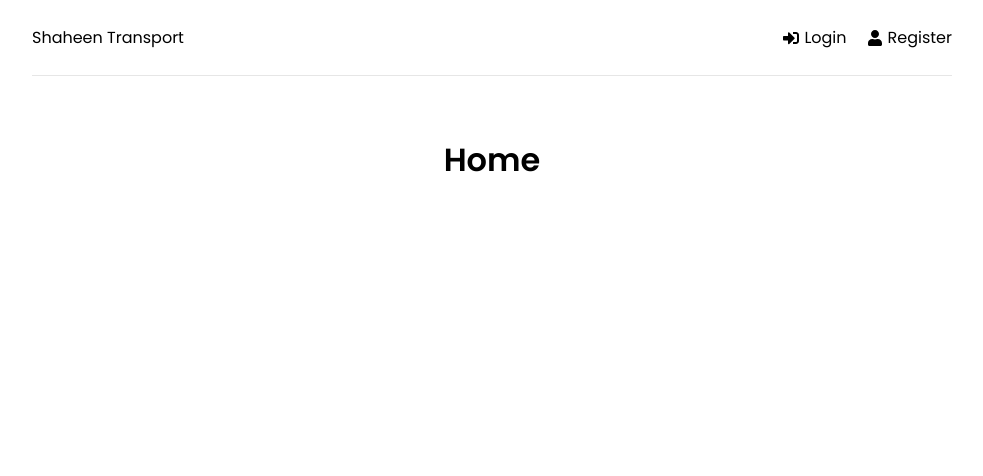
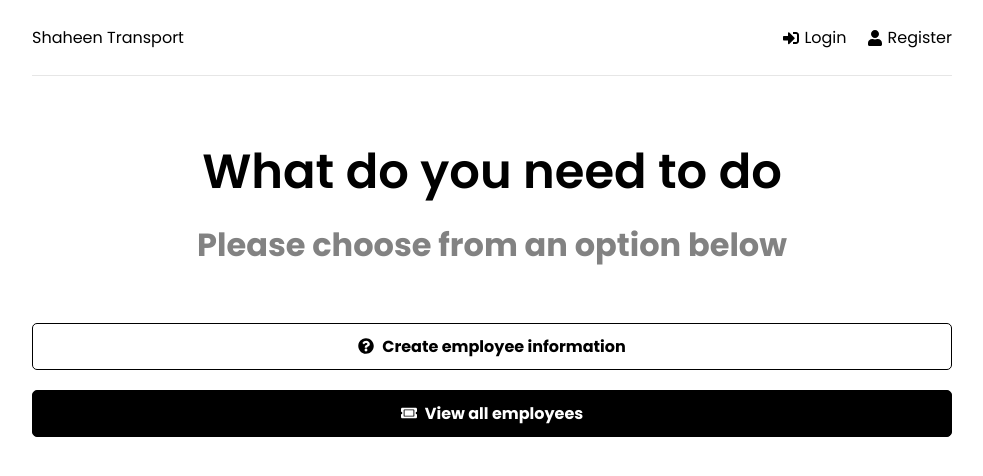
Before and after one commit to nSamarasDev/shaheenst, a React (Create React App) app in the folder frontend/: page / in a window 1280 px wide. Shown: the top 476 px of the page, without its empty margins (148-1131 px from the left). Built offline with nearby package versions, Linux system fonts and the light colour scheme.

Commit message:
home.jsx update

```diff
--- a/frontend/src/pages/Home.jsx
+++ b/frontend/src/pages/Home.jsx
@@ -1,10 +1,23 @@
 import React from 'react'
+import { Link } from 'react-router-dom'
+import { FaQuestionCircle, FaTicketAlt } from 'react-icons/fa'
 
 function Home() {
   return (
-    <h1>
-        Home
-    </h1>
+    <>
+        <section className="heading">
+          <h1>What do you need to do</h1>
+          <p>Please choose from an option below</p>
+        </section>
+
+        <Link to='/new-employee' className='btn btn-reverse btn-block'>
+          <FaQuestionCircle /> Create employee information
+        </Link>
+
+        <Link to='/employees' className='btn btn-block'>
+          <FaTicketAlt /> View all employees
+        </Link>
+    </>
   )
 }
 
```
